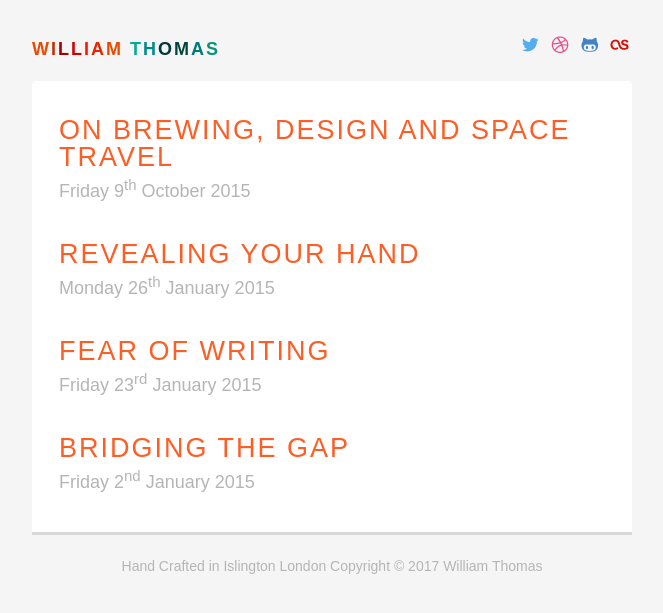
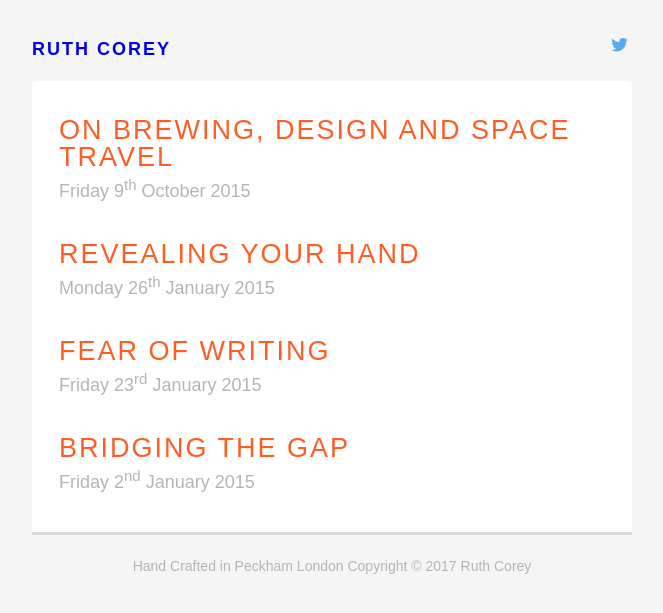
Before and after one commit to truthcorey/juptrking.github.io, a Jekyll site: the page built from index.html, in a window 1280 px wide. Shown: the top 613 px of the page, without its empty margins (308-971 px from the left). Built offline with Jekyll 4.4.1, drawn with Linux system fonts in a browser that asks for light colours.

Commit message:
Update base.html

```diff
--- a/_layouts/base.html
+++ b/_layouts/base.html
@@ -42,12 +42,9 @@
     <div class="page-wrapper">
 
         <div class="site-header clearfix">
-            <h1 class="site-heading"><a href="/"><span class="orange-1">W</span><span class="orange-2">i</span><span class="orange-3">l</span><span class="orange-4">l</span><span class="orange-5">i</span><span class="orange-6">a</span><span class="orange-1">m</span> <span class="green-1">T</span><span class="green-2">h</span><span class="green-3">o</span><span class="green-4">m</span><span class="green-5">a</span><span class="green-6">s</span></a></h1>
+            <h1 class="site-heading"><a href="/">RUTH COREY</a></h1>
             <ul class="little-nav">
-                <li class="twitter"><a href="https://twitter.com/juptrking"><i class="ic-twitter"></i></a></li>
-                <li class="dribbble"><a href="https://dribbble.com/juptrking"><i class="ic-dribbble"></i></a></li>
-                <li class="github"><a href="https://github.com/juptrking"><i class="ic-github"></i></a></li>
-                <li class="lastfm"><a href="http://www.last.fm/user/Erebusstyx"><i class="ic-lastfm"></i></a></li>
+                <li class="twitter"><a href="https://twitter.com/ruthiecorey"><i class="ic-twitter"></i></a></li>
             </ul>
         </div>
 
@@ -56,7 +53,7 @@
         </div>
 
         <footer class="footer">
-            <p>Hand Crafted in Islington London Copyright © 2017 William Thomas</p>
+            <p>Hand Crafted in Peckham London Copyright © 2017 Ruth Corey</p>
         </footer>
 
     </div>
```
